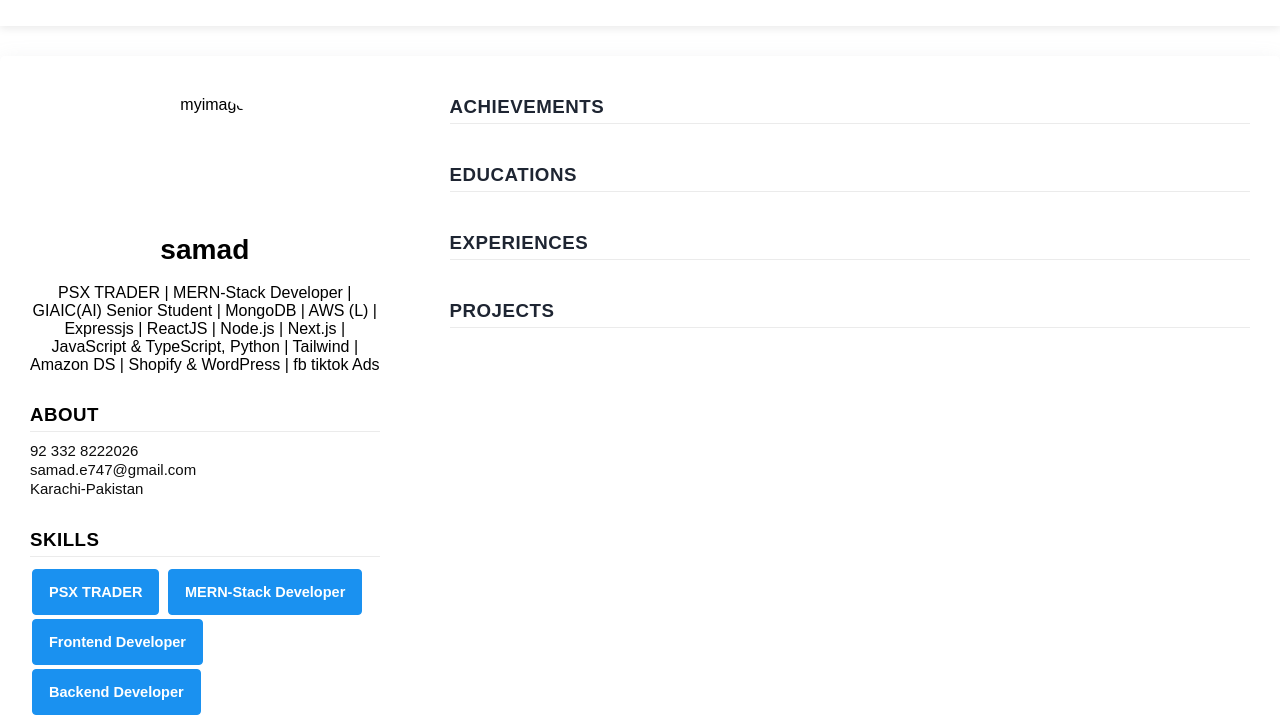
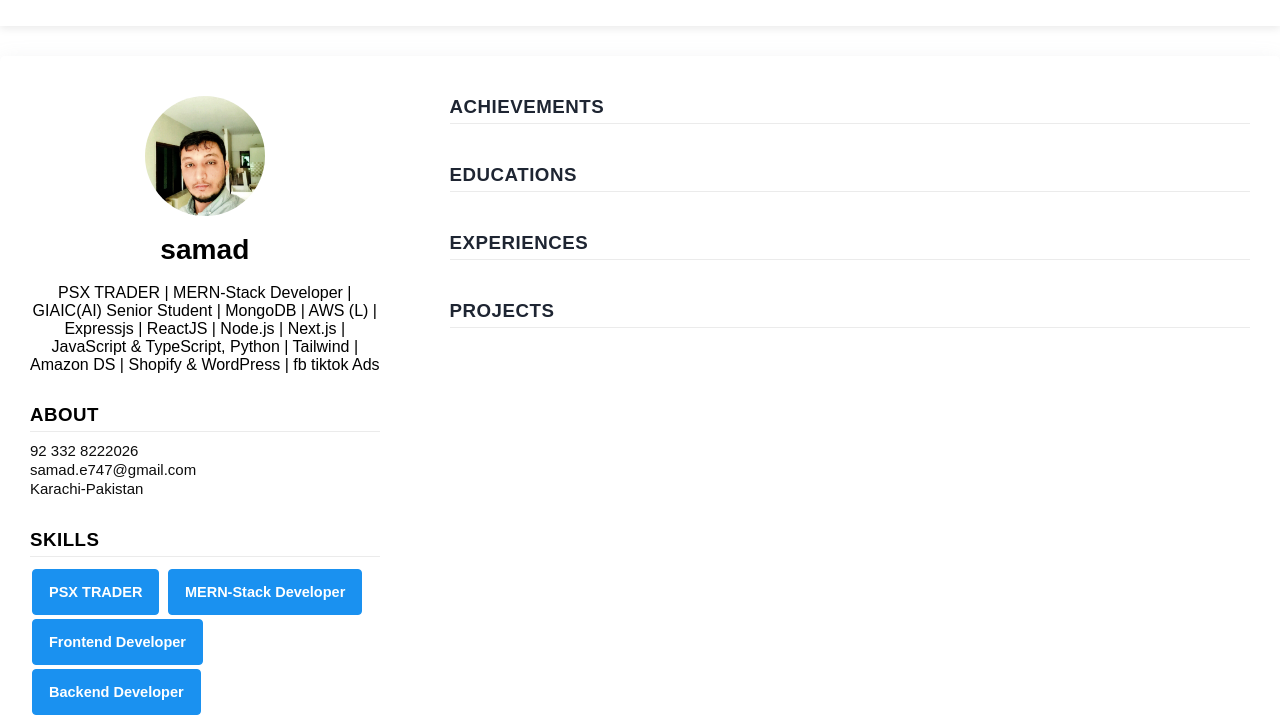
Before and after one commit to samade747/Hackathon-Resume-Builder-using-html-css-typescript-, a plain HTML site: page seemycv.html in a window 1280 px wide. Shown: the part 54-770 px from the top of the page. Drawn offline with Linux system fonts and the light colour scheme.

Commit message:
Update seemycv.html

```diff
--- a/seemycv.html
+++ b/seemycv.html
@@ -40,7 +40,7 @@
                 <div class = "preview-cnt-l bg-green text-white">
                     <div class = "preview-blk">
                         <div class = "preview-image">
-                            <img src = "./assets/images/man.jpg" alt = "myimage" id="">
+                            <img src = "./man.jpg" alt = "myimage" id="">
                         </div>
                         <div class = "preview-item preview-item-name">
                             <span class = "preview-item-val fw-6" id = "">
```
